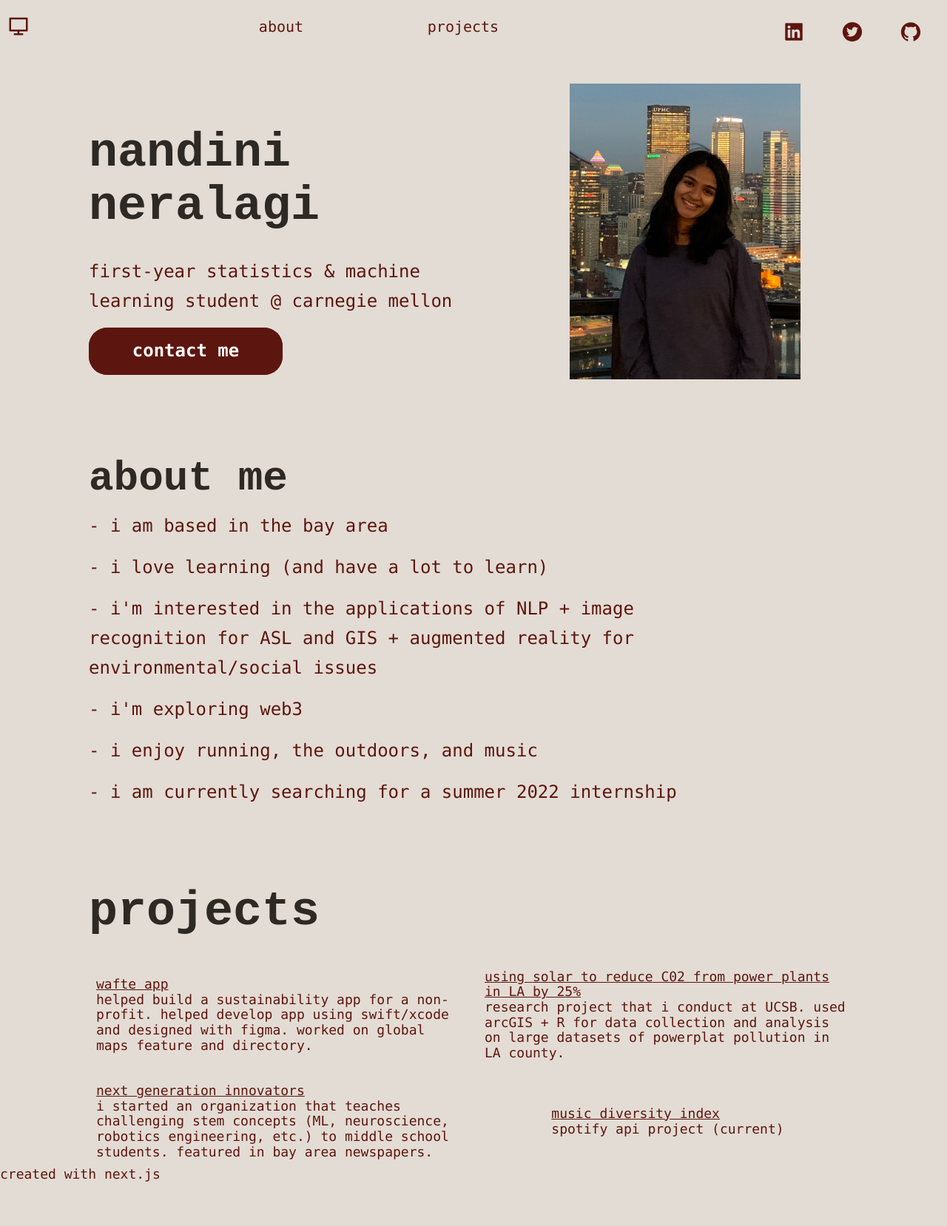
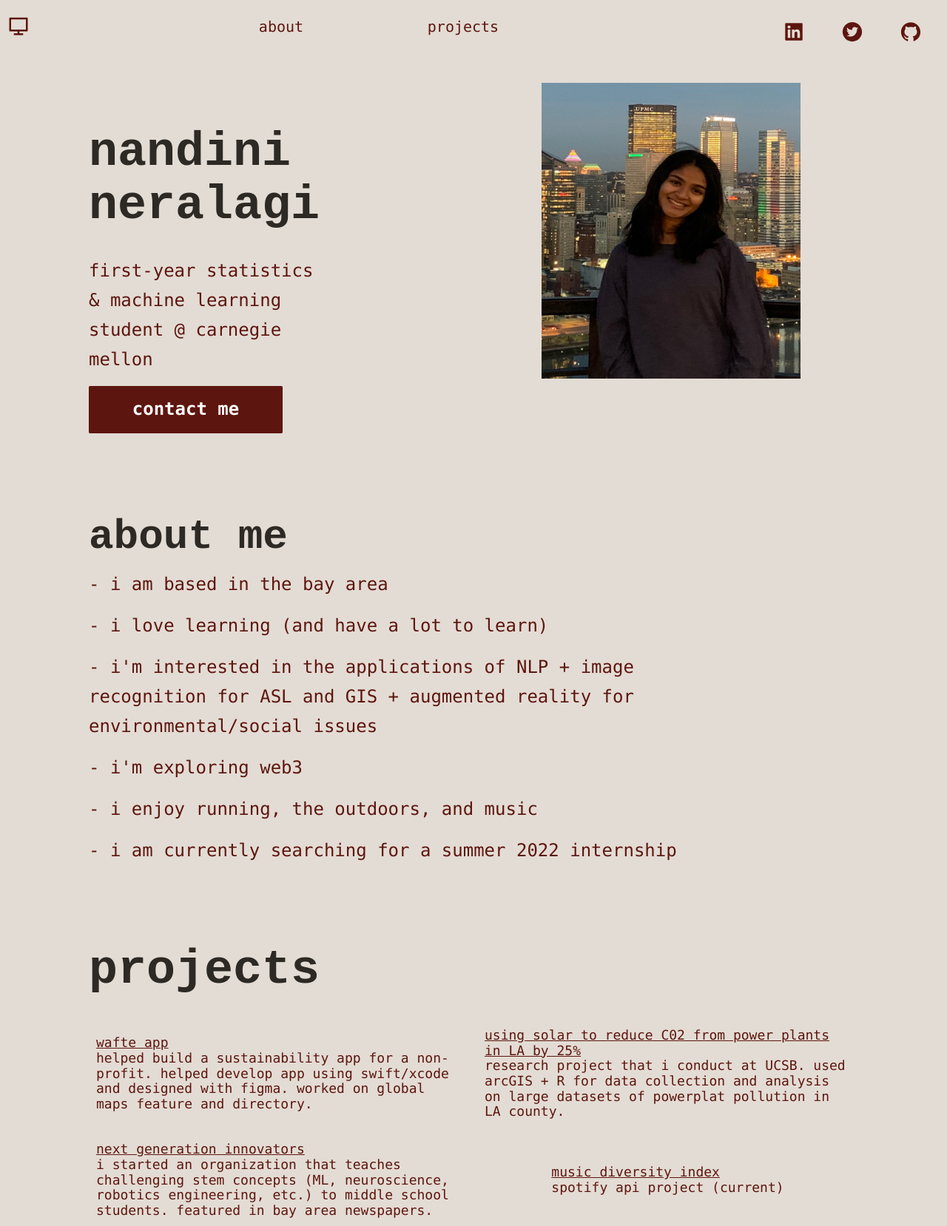
Before and after one commit to ndnrlg/ndnrlg.old.portfolio, a Next.js app: page / in a window 1280 px wide. Shown: the whole page at 74% size. Before the commit the page ends 1599 px from the top, so only its background shows below. Built offline with nearby package versions, Linux system fonts and the light colour scheme.

Commit message:
fixed link issues and image

```diff
--- a/src/components/Footer/Footer.js
+++ b/src/components/Footer/Footer.js
@@ -2,7 +2,7 @@ import React from 'react';
 const Footer = () => {
   return (
     <div>
-      created with next.js
+      built with react app
     </div>
   );
 };
--- a/src/components/Header/Header.js
+++ b/src/components/Header/Header.js
@@ -16,13 +16,13 @@ const Header = () =>  (
     </Div1>
     <Div2>
       <li>
-        <Link href="https://ndnrlg.github.io/#about">
-          <NavLink>about</NavLink>
+        <Link href = "https://ndnrlg.github.io/#about">
+          <NavLink href = "https://ndnrlg.github.io/#about">about</NavLink>
         </Link>
       </li>
       <li>
-        <Link href="https://ndnrlg.github.io/#projects">
-          <NavLink>projects</NavLink>
+        <Link href = "https://ndnrlg.github.io/#projects">
+          <NavLink href = "https://ndnrlg.github.io/#projects">projects</NavLink>
         </Link>
       </li>
     </Div2>
--- a/src/components/Header/HeaderStyles.js
+++ b/src/components/Header/HeaderStyles.js
@@ -63,8 +63,8 @@ export const NavLink = styled.a`
 export const SocialIcons = styled.a`
 transition: 0.3s ease;
 color: #5D160F;
-border-radius: 20px;
-  padding: 8px;
+border-radius: 15px;
+  padding: 4px;
 &:hover {
     background-color: #ffffff;
     transform: scale(1.2);
--- a/src/components/Hero/Hero.js
+++ b/src/components/Hero/Hero.js
@@ -1,7 +1,7 @@
 import React from 'react';
 import { Section, SectionText, SectionTitle } from '../../styles/GlobalComponents';
 import Button from '../../styles/GlobalComponents/Button';
-import { LeftSection } from './HeroStyles';
+import { LeftSection, RightSection } from './HeroStyles';
 
 const Hero = (props) => (
   <Section row nopadding>
@@ -15,7 +15,9 @@ const Hero = (props) => (
       </SectionText>
       <Button onClick={() => window.location = 'mailto: nandinineralagi@gmail.com'}> contact me </Button>
     </LeftSection>
-    <img src="/images/n.jpg" alt ="" width="500" height="400"/>
+    <RightSection>
+    <img src="/images/n.jpg" alt ="" width="350" height="400"/>
+    </RightSection>
   </Section>
 );
 
--- a/src/components/Hero/HeroStyles.js
+++ b/src/components/Hero/HeroStyles.js
@@ -9,3 +9,13 @@ export const LeftSection = styled.div`
     flex-direction: column;
   }
 `;
+
+export const RightSection = styled.div`
+  width: 100%;
+  padding-left: 15rem;
+  @media ${(props) => props.theme.breakpoints.md} {
+    width: 80%;
+    display: flex;
+    flex-direction: column;
+  }
+`;
--- a/src/layout/Layout.js
+++ b/src/layout/Layout.js
@@ -8,7 +8,6 @@ export const Layout = ({children}) => {
     <Container>
      <Header/>
      <main>{children}</main>
-     <Footer/>
     </Container>
   )
 }
--- a/src/styles/GlobalComponents/index.js
+++ b/src/styles/GlobalComponents/index.js
@@ -101,7 +101,8 @@ export const SectionDivider = styled.div`
 export const ButtonBack = styled.div`
   width: ${({ alt }) => alt ? '150px' : '262px'};
   height: ${({ alt }) => alt ? '45px' : '64px'};
-  border-radius: 25px;
+  border: none;
+  border-radius: 2px;
   font-size: ${({ alt }) => alt ? '20px' : '24px'};
   font-weight: 600;
   display: flex;
```
